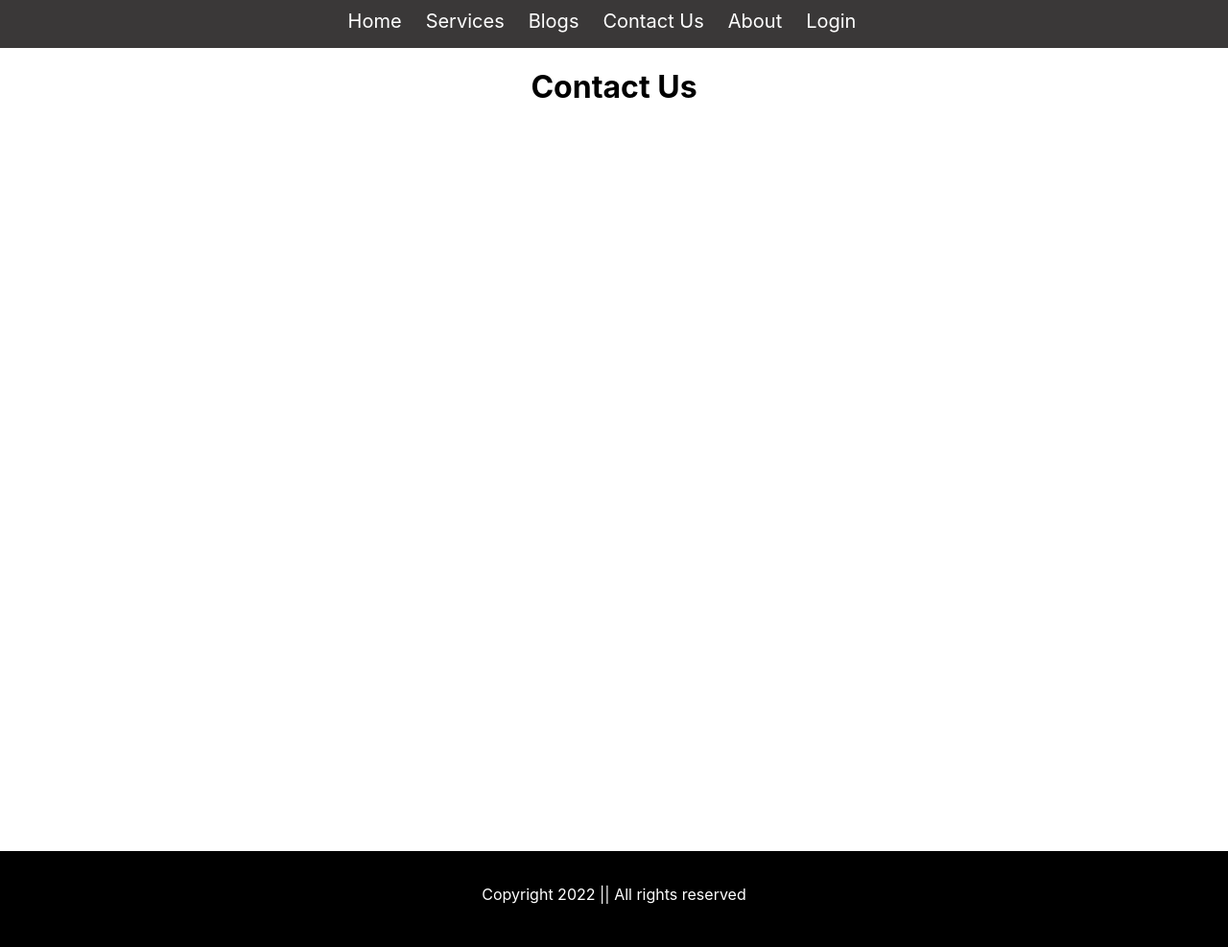
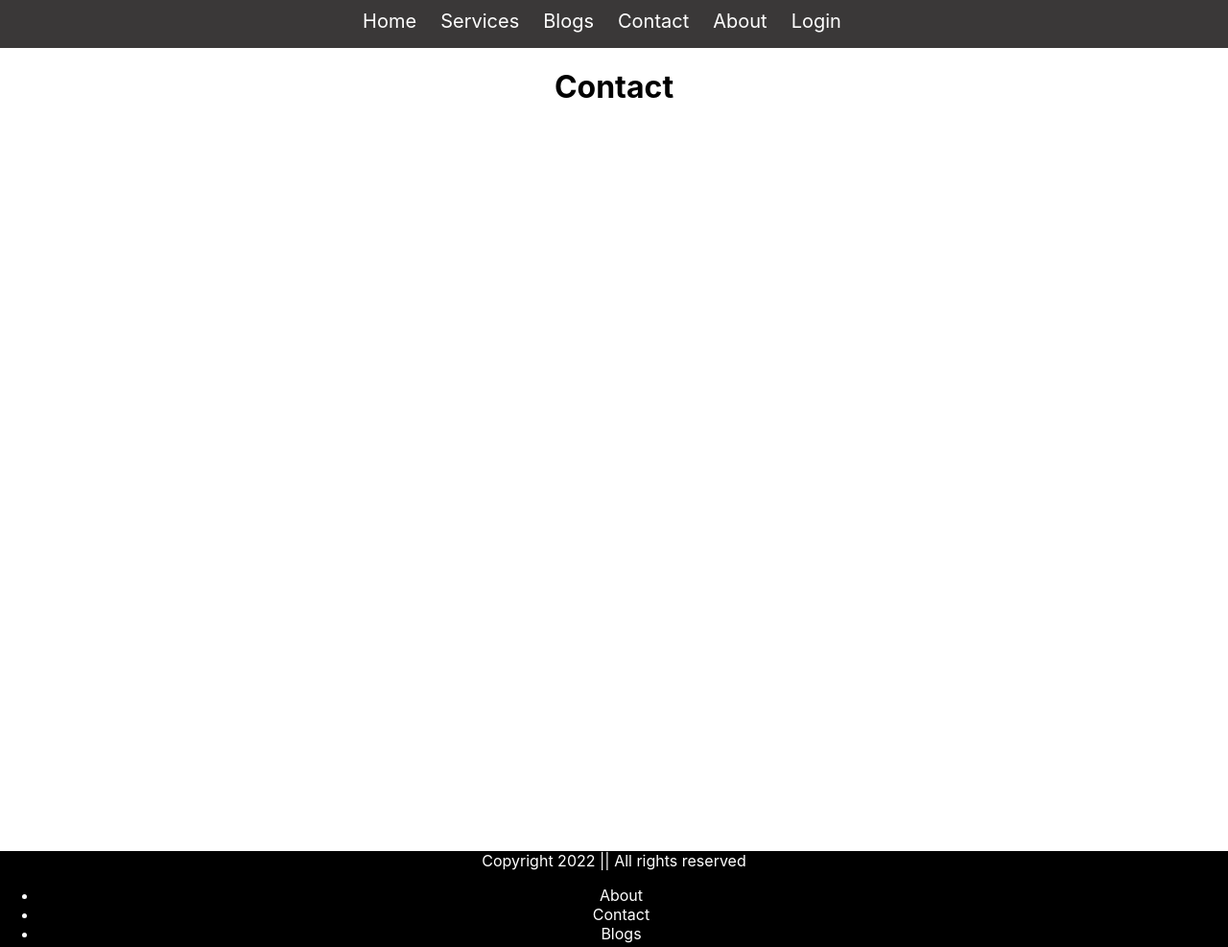
Before and after one commit to shahed5358/wedding-photographer, a React (Create React App) app: page /contact in a window 1280 px wide. Shown: the whole page at 96% size. Built offline with nearby package versions, Linux system fonts and the light colour scheme.

Commit message:
fake data added

```diff
--- a/src/Components/Contact/Contact.js
+++ b/src/Components/Contact/Contact.js
@@ -4,7 +4,7 @@ import './Contact.css';
 const Contact = () => {
     return (
         <div className="contact">
-            <h1>Contact Us</h1>
+            <h1>Contact</h1>
         </div>
     );
 };
--- a/src/Components/Footer/Footer.css
+++ b/src/Components/Footer/Footer.css
@@ -6,5 +6,10 @@
 }
 .footer p{
     text-align:center;
-    padding-top: 35px;
 }
+
+.footer a{
+    text-decoration: none;
+    margin-right: 25px;
+    color: white;
+}
--- a/src/Components/Footer/Footer.js
+++ b/src/Components/Footer/Footer.js
@@ -1,10 +1,16 @@
 import React from 'react';
+import { Link } from 'react-router-dom';
 import './Footer.css'
 
 const Footer = () => {
     return (
         <div className="footer">
             <p>Copyright  2022 || All rights reserved</p>
+            <ul>
+                <li><Link to="/about">About</Link></li>
+                 <li> <Link to="/contact">Contact</Link></li>
+                 <li><Link to="/blogs">Blogs</Link></li>
+            </ul>
         </div>
     );
 };
--- a/src/Components/Header/Header.js
+++ b/src/Components/Header/Header.js
@@ -9,7 +9,7 @@ const Header = () => {
                 <Link to="/">Home</Link>
                 <Link to="/services">Services</Link>
                 <Link to="/blogs">Blogs</Link>
-                <Link to="/contact">Contact Us</Link>
+                <Link to="/contact">Contact</Link>
                 <Link to="/about">About</Link>
                 <Link to="/login">Login</Link>
             </nav>
```
Also changed, not shown: public/fakeData/services.json (added, +44 -0 lines).
